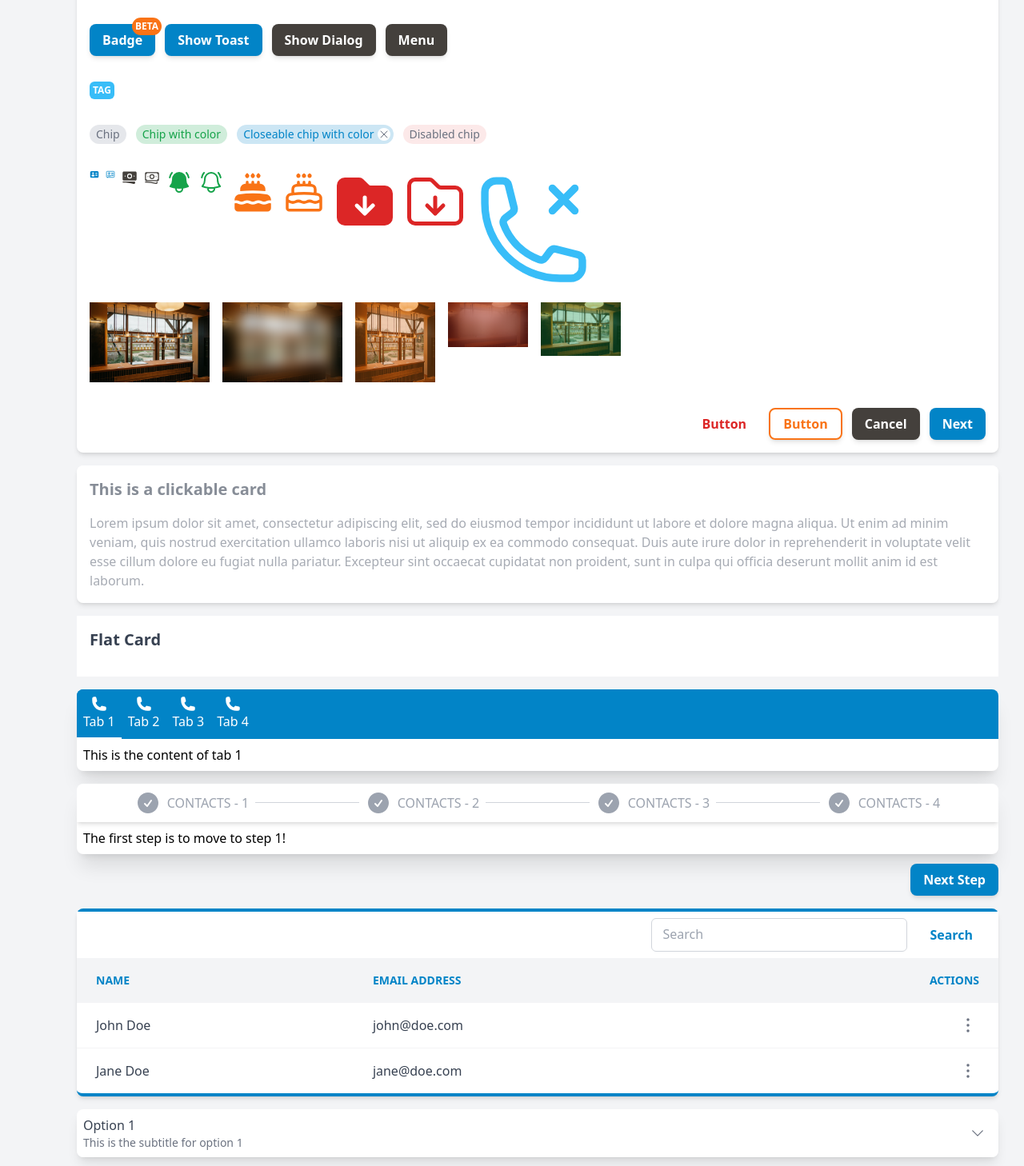
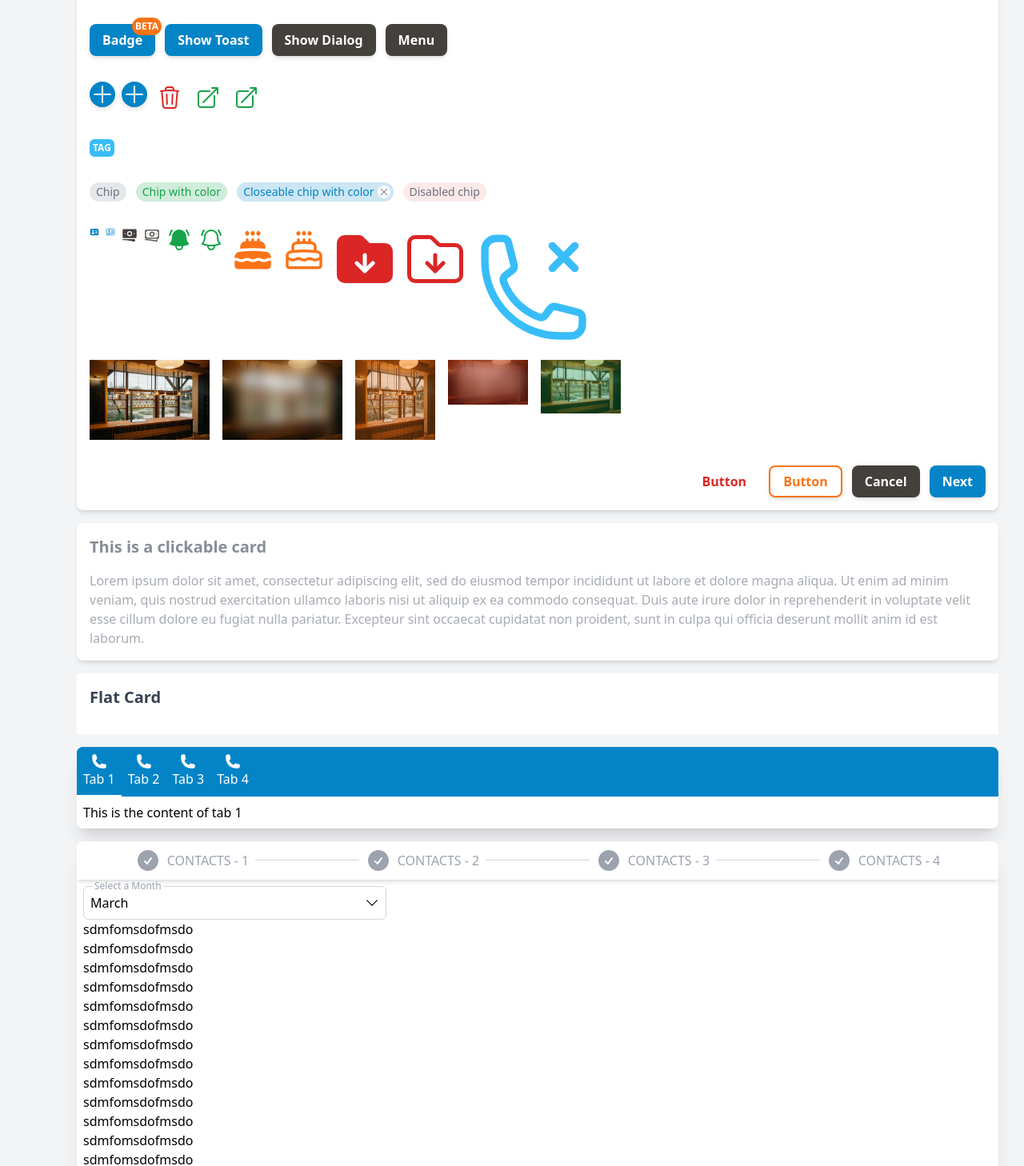
Before and after one commit to vue-loom/vue-loom, a Vue app: page / in a window 1280 px wide. Shown: the part 1219-2677 px from the top of the page at 80% size. Built offline with nearby package versions, Linux system fonts and the light colour scheme.

Commit message:
WIP VIconButton

```diff
--- a/sandbox/App.vue
+++ b/sandbox/App.vue
@@ -49,6 +49,7 @@
     import VDivider from "@/components/VDivider.vue";
     import VImage from "@/components/VImage.vue";
     import VRadio from "@/components/Radio/VRadio.vue";
+    import VIconButton from "@/components/VIconButton.vue";
 
     const value: Ref<string | null> = ref(null);
     const myValue: Ref<string | null> = ref(null);
@@ -462,6 +463,14 @@
                                 </VMenu>
                             </div>
 
+                            <div class="w-full flex space-x-2 mt-4">
+                                <VIconButton icon="plus" icon-color="white" elevation rounded color="primary" size="md"/>
+                                <VIconButton icon="plus" :disabled="isDisabled" :loading="isLoading" @click="buttonClicked" icon-color="white" elevation rounded color="primary" size="md"/>
+                                <VIconButton icon="trash" icon-color="danger" rounded size="md"/>
+                                <VIconButton icon="arrow-top-right-on-square" icon-color="success" size="md"/>
+                                <VIconButton icon="arrow-top-right-on-square" :loading="isLoading" icon-color="success" size="md"/>
+                            </div>
+
                             <div class="w-full mt-4">
                                 <VTag class="w-fit" color="accent">
                                     <template #content>TAG</template>
@@ -545,7 +554,33 @@
                                 </div>
                             </template>
                             <template #content>
-                                The first step is to move to step {{ step }}!
+                                <div>
+                                    <VSelect
+                                        searchable
+                                        class="w-1/3"
+                                        label="Select a Month"
+                                        color="primary"
+                                        :items="selectItems"
+                                        v-model="selectValue"
+                                    />
+                                    <div>sdmfomsdofmsdo</div>
+                                    <div>sdmfomsdofmsdo</div>
+                                    <div>sdmfomsdofmsdo</div>
+                                    <div>sdmfomsdofmsdo</div>
+                                    <div>sdmfomsdofmsdo</div>
+                                    <div>sdmfomsdofmsdo</div>
+                                    <div>sdmfomsdofmsdo</div>
+                                    <div>sdmfomsdofmsdo</div>
+                                    <div>sdmfomsdofmsdo</div>
+                                    <div>sdmfomsdofmsdo</div>
+                                    <div>sdmfomsdofmsdo</div>
+                                    <div>sdmfomsdofmsdo</div>
+                                    <div>sdmfomsdofmsdo</div>
+                                    <div>sdmfomsdofmsdo</div>
+                                    <div>sdmfomsdofmsdo</div>
+                                    <div>sdmfomsdofmsdo</div>
+                                    <div>sdmfomsdofmsdo</div>
+                                </div>
                             </template>
                         </VStep>
                     </VStepper>
--- /dev/null
+++ b/src/components/VIconButton.vue
@@ -0,0 +1,82 @@
+<script setup lang="ts">
+    import VIcon from "@/components/VIcon.vue";
+    import {resolveBg} from "@/partials/colors";
+    import {computed, ComputedRef, onMounted, ref, Ref} from "vue";
+    import {useRipple} from "@/composables/mouse";
+    import VLoader from "@/components/VLoader.vue";
+
+    interface Props {
+        icon: string,
+        size?: number | string | 'xs' | 'sm' | 'md' | 'lg' | 'xl';
+        solid?: boolean,
+        color?: string | 'primary' | 'secondary' | 'accent' | 'success' | 'warning' | 'danger';
+        iconColor?: string | 'primary' | 'secondary' | 'accent' | 'success' | 'warning' | 'danger';
+        rounded?: boolean,
+        elevation?: boolean,
+        disabled?: boolean,
+        loading?: boolean,
+    }
+
+    const props = withDefaults(defineProps<Props>(), {
+        icon: '',
+        size: 'sm',
+        solid: false,
+        color: '',
+        iconColor: 'primary',
+        rounded: false,
+        elevation: false,
+        disabled: false,
+        loading: false,
+    });
+
+    const button: Ref<HTMLElement | null> = ref(null);
+    const buttonWidth: Ref<number> = ref(0);
+    const buttonHeight: Ref<number> = ref(0);
+
+    const innerDisabled: ComputedRef<boolean> = computed(() => {
+        return props.loading || props.disabled;
+    });
+
+    const calculateButtonDimensions = (): void => {
+        if (button.value) {
+            buttonWidth.value = button.value.getBoundingClientRect().width;
+            buttonHeight.value = button.value.getBoundingClientRect().height;
+            console.log(buttonWidth.value, buttonHeight.value);
+        }
+    }
+
+    onMounted(() => calculateButtonDimensions());
+
+    const createRipple = (event: MouseEvent) => {
+        useRipple(event, button);
+    }
+
+    const buttonClassObject: ComputedRef<object> = computed(() => ({
+        [resolveBg(props.color)]: props.color,
+        'rounded-full': props.rounded,
+        'rounded-lg': !props.rounded,
+        'shadow-md': props.elevation,
+        'hover:bg-gray-200 p-1': !props.color,
+    }));
+
+</script>
+
+<template>
+    <button ref="button"
+            type="button"
+            :disabled="innerDisabled"
+            class="relative w-fit h-fit hover:bg-opacity-90 cursor-pointer disabled:opacity-50 disabled:cursor-default"
+            :class="buttonClassObject"
+            @click="createRipple($event)"
+    >
+        <VIcon v-if="!loading" :icon="icon" :size="size" :solid="solid" :color="iconColor"/>
+        <div v-else class="flex justify-center items-center"
+             :style="{width: `${buttonWidth}px`, height: `${buttonHeight}px`}">
+            <VLoader :color="!color ? iconColor : 'default'"/>
+        </div>
+    </button>
+</template>
+
+<style scoped>
+
+</style>
```
